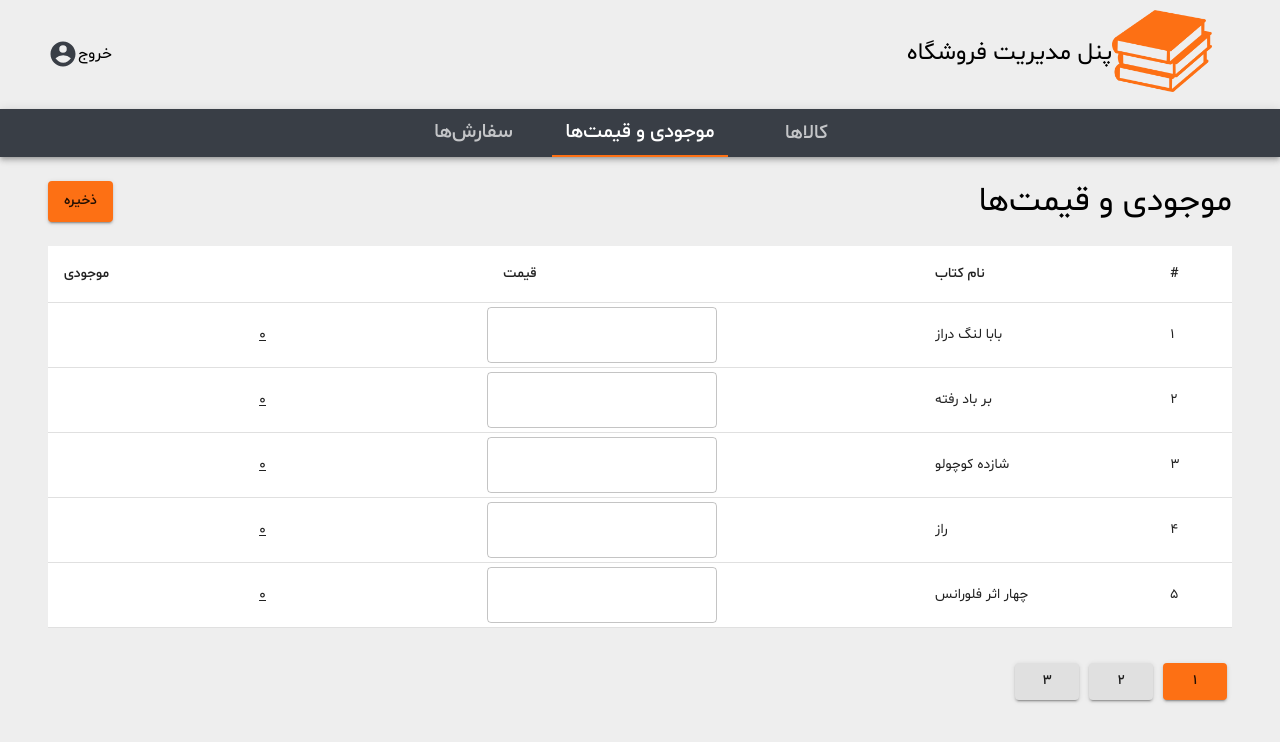
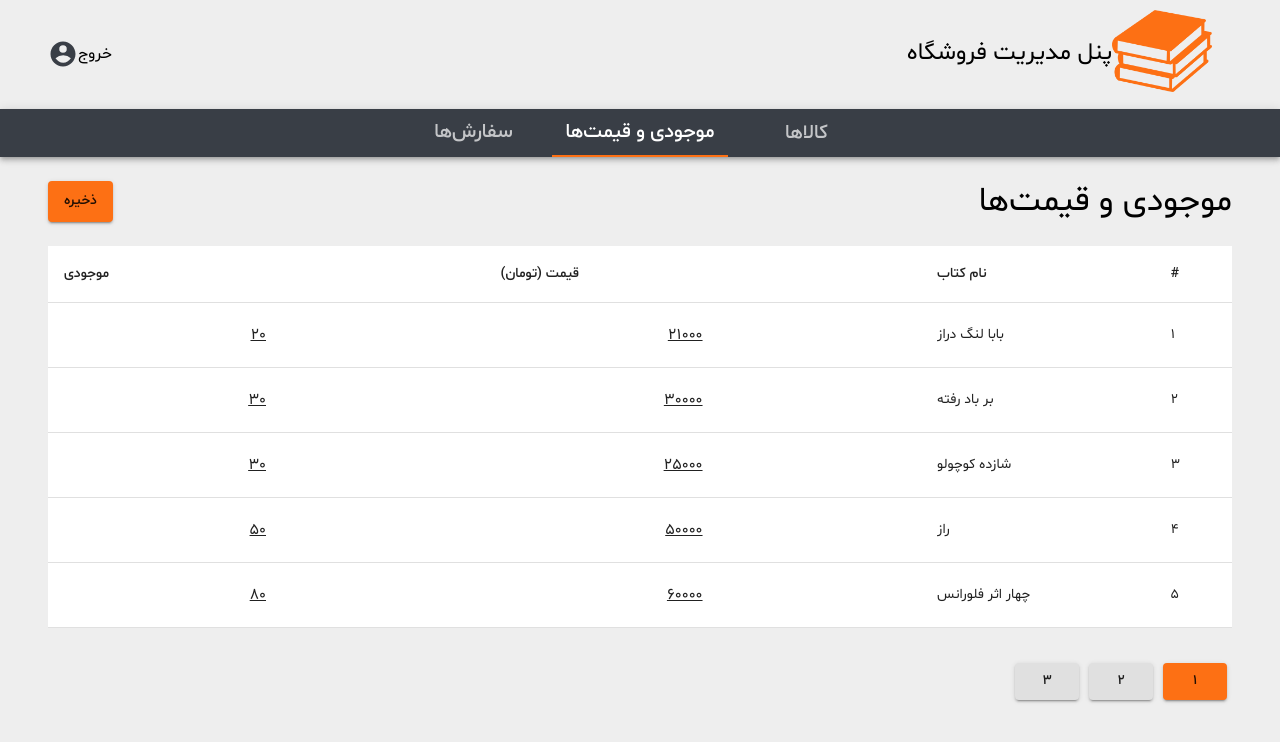
Before and after one commit to shadizohari/maktab48-project-Zohari, a React (Create React App) app in the folder my-app/: page /admin-panel/quantity_and_price in a window 1280 px wide. Shown: the top 742 px of the page. Built offline with nearby package versions, Linux system fonts and the light colour scheme; data requests are answered from the project's data file; sample sign-in values are in the browser's storage; a web font is replaced by a local one; what jss-rtl would draw is missing.

Commit message:
put data price to server

```diff
--- a/my-app/src/api/BooksApi.jsx
+++ b/my-app/src/api/BooksApi.jsx
@@ -26,6 +26,6 @@ export function putBookApi(url, editId, book) {
     axios.put(url + editId, book)
         .then(response => toast.success("Edited Successfully"))
         .catch(error => {
-            toast.error("Edited Failed!");
+            // toast.error("Edited Failed!");
         });
 }
--- a/my-app/src/component/DataTableQuantity&Price.jsx
+++ b/my-app/src/component/DataTableQuantity&Price.jsx
@@ -22,7 +22,7 @@ import DataTableHeader from './DataTableHeader';
 import { setLoading } from '../store/actions/isLoading';
 import InputBase from '@material-ui/core/InputBase';
 import TextField from '@material-ui/core/TextField';
-
+import { putBookApi } from '../api/BooksApi'
 
 
 
@@ -55,6 +55,10 @@ const useStyles = makeStyles((theme) => ({
             padding: "0px" // <-- arbitrary value
         }
     },
+    styleInputChange: {
+        color: COLORS.accentColor,
+        textDecoration: `underline ${COLORS.accentColor}`,
+    }
 }));
 
 export default function DataTableQuanitityandPrices({ ...props }) {
@@ -67,7 +71,8 @@ export default function DataTableQuanitityandPrices({ ...props }) {
     const [array, setArray] = useState([]);
     const [length, setLength] = useState();
     const [activePageNumber, setActivePageNumber] = useState(1);
-
+    const [modifiedData, setModifiedData] = useState([]);
+    const [styleInputChange, setStyleInputChange] = useState(classes.styleInputChange)
 
 
 
@@ -84,10 +89,20 @@ export default function DataTableQuanitityandPrices({ ...props }) {
             }).catch((err) => toast.error("request failed!"));
     }, [])
 
-    function handelQuantity(e, id) {
-        let i = booksData.findIndex((book, index) => book.id == id)
-        booksData[i].quantity = e.target.value
-        setBookData([...booksData])
+    function handelInput(e, id, input) {
+        e.target.className = `${styleInputChange} MuiInputBase-input`;
+        console.log(e.target.className);
+        let i = booksData.findIndex((book, index) => book.id == id);
+        booksData[i][input] = e.target.value;
+        setBookData([...booksData]);
+
+        let index = modifiedData.findIndex((book, index) => book.id == id);
+        if (index > -1) {
+            modifiedData[index][input] = e.target.value;
+        } else {
+            modifiedData.push(booksData[i])
+        }
+        setModifiedData([...modifiedData])
     }
 
 
@@ -103,25 +118,33 @@ export default function DataTableQuanitityandPrices({ ...props }) {
         setActivePageNumber(num);
     }
 
+    function sleep(ms) {
+        return new Promise(resolve => setTimeout(resolve, ms));
+    }
 
-    // example...
-    function openloading() {
 
+    // put data quantity...
+    function putData() {
+        console.log(modifiedData)
+        modifiedData.forEach(async (book, indx) => {
+            putBookApi('http://localhost:5000/books/', book.id, book);
+            await sleep(500);
+        });
+        setStyleInputChange("");
         dispatch(setLoading(true));
         setTimeout(() => {
             dispatch(setLoading(false));
         }, 1000);
     }
-    // const [value, newvalue] = useState()
     return (
         <div>
-            <DataTableHeader titre="موجودی و قیمت‌ها" textBtn="ذخیره" handelClick={openloading} />
+            <DataTableHeader titre="موجودی و قیمت‌ها" textBtn="ذخیره" handelClick={putData} />
             <DataTableContainer>
                 <TableHead>
                     <TableRow>
                         <TableCell>#</TableCell>
                         <TableCell>نام کتاب</TableCell>
-                        <TableCell>قیمت‌</TableCell>
+                        <TableCell>قیمت‌ (تومان) </TableCell>
                         <TableCell>موجودی</TableCell>
                     </TableRow>
                 </TableHead>
@@ -132,20 +155,21 @@ export default function DataTableQuanitityandPrices({ ...props }) {
                             <TableCell style={{ padding: "16px" }}>{index + 1}</TableCell>
                             <TableCell style={{ padding: "16px" }}>{row.name}</TableCell>
                             <TableCell>
-                                {/* <InputBase
-                                        className={classes.margin}
-                                        defaultValue=""
-                                        style={{textDecoration:"underline red"}}
-                                    /> */}
-                                <TextField variant="outlined" />
+                                <InputBase
+                                    className={classes.margin}
+                                    value={(booksData.length > 0) ? booksData.find(item => item.id == row.id).price : false}
+                                    type="number"
+                                    onChange={(e, id) => handelInput(e, row.id,"price")}
+                                    style={{ textDecoration: "underline", padding: "16px" }}
+                                />
+                                {/* <TextField variant="outlined" /> */}
                             </TableCell>
                             <TableCell>
                                 <InputBase
                                     className={classes.margin}
-                                    // defaultValue={row.quantity==0?"ناموجود":row.quantity}
                                     value={(booksData.length > 0) ? booksData.find(item => item.id == row.id).quantity : false}
                                     type="number"
-                                    onChange={(e, id) => handelQuantity(e, row.id)}
+                                    onChange={(e, id) => handelInput(e, row.id, "quantity")}
                                     style={{ textDecoration: "underline", padding: "16px" }}
 
                                 />
@@ -166,92 +190,3 @@ export default function DataTableQuanitityandPrices({ ...props }) {
         </div>
     );
 }
-
-
-// function handelQuantity(e, id) {
-//     let i = booksData.findIndex((book, index) => book.id == id);
-//     booksData[i].quantity = e.target.value;
-//     setBookData([...booksData]);
-
-//     let index = modifiedData.findIndex((book, index) => book.id == id);
-//     if (index > -1) {
-//         modifiedData[index].quantity = e.target.value;
-//     } else {
-//         modifiedData.push(booksData[i])
-//     }
-//     setModifiedData([...modifiedData])
-// }
-
-
-
-
-
-
-
-
-
-
-
-// import * as React from 'react';
-// import { DataGrid } from '@material-ui/data-grid';
-
-// const columns = [
-//   { field: 'id', headerName: 'ID', width: 90 },
-//   {
-//     field: 'firstName',
-//     headerName: 'First name',
-//     width: 150,
-//     editable: true,
-//   },
-//   {
-//     field: 'lastName',
-//     headerName: 'Last name',
-//     width: 150,
-//     editable: true,
-//   },
-//   {
-//     field: 'age',
-//     headerName: 'Age',
-//     type: 'number',
-//     width: 110,
-//     editable: true,
-//   },
-//   {
-//     field: 'fullName',
-//     headerName: 'Full name',
-//     description: 'This column has a value getter and is not sortable.',
-//     sortable: false,
-//     width: 160,
-//     valueGetter: (params) =>
-//       `${params.getValue(params.id, 'firstName') || ''} ${
-//         params.getValue(params.id, 'lastName') || ''
-//       }`,
-//   },
-// ];
-
-// const rows = [
-//   {  lastName: 'Snow', firstName: 'Jon', age: 35 ,id: 1},
-//   { id: 2, lastName: 'Lannister', firstName: 'Cersei', age: 42 },
-//   { id: 3, lastName: 'Lannister', firstName: 'Jaime', age: 45 },
-//   { id: 4, lastName: 'Stark', firstName: 'Arya', age: 16 },
-//   { id: 5, lastName: 'Targaryen', firstName: 'Daenerys', age: null },
-//   { id: 6, lastName: 'Melisandre', firstName: null, age: 150 },
-//   { id: 7, lastName: 'Clifford', firstName: 'Ferrara', age: 44 },
-//   { id: 8, lastName: 'Frances', firstName: 'Rossini', age: 36 },
-//   { id: 9, lastName: 'Roxie', firstName: 'Harvey', age: 65 },
-// ];
-
-// export default function DataGridDemo() {
-//   return (
-//     <div style={{ height: 400, width: '100%',direction:'ltr' }}>
-//       <DataGrid
-//       style={{direction:'rtl' }}
-//         rows={rows}
-//         columns={columns}
-//         pageSize={5}
-//         checkboxSelection
-//         disableSelectionOnClick
-//       />
-//     </div>
-//   );
-// }
```
Also changed, not shown: my-app/db.json.
